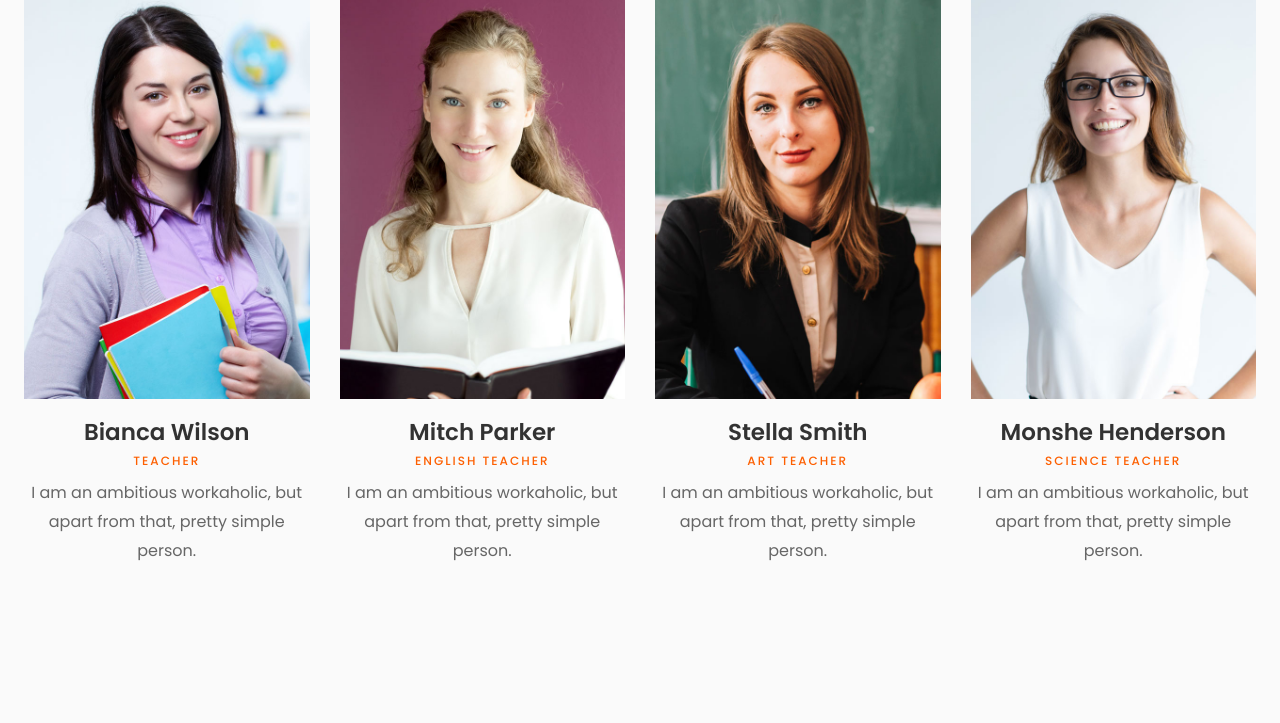
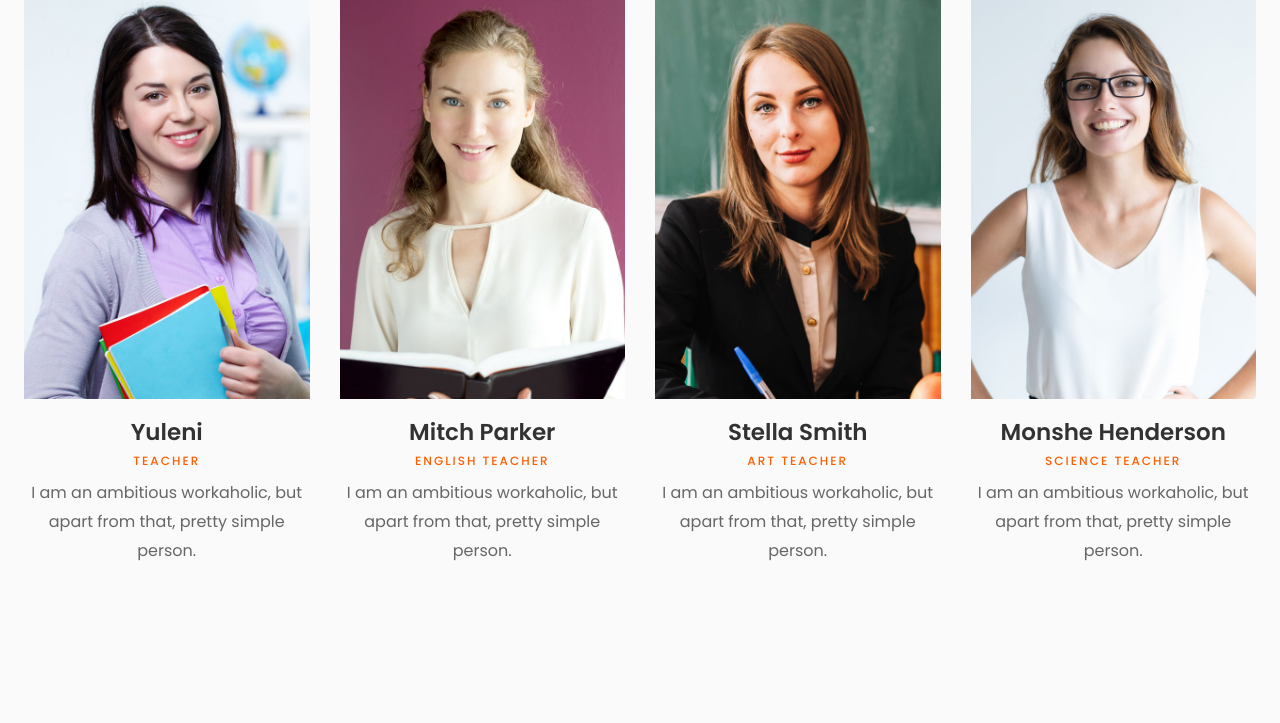
Before and after one commit to comunicacionLobos/webapgeLobos, a PHP site: page / in a window 1280 px wide. Shown: the part 3694-4417 px from the top of the page. Run offline with PHP 8.4, Linux system fonts and the light colour scheme; some libraries are stand-ins or nearby versions; some web fonts are replaced.

Commit message:
directora katty

```diff
--- a/index.php
+++ b/index.php
@@ -251,7 +251,7 @@
 							</div>
 						</div>
 						<div class="text pt-3 text-center">
-							<h3>Bianca Wilson</h3>
+							<h3>Yuleni</h3>
 							<span class="position mb-2">Teacher</span>
 							<div class="faded">
 								<p>I am an ambitious workaholic, but apart from that, pretty simple person.</p>
```
